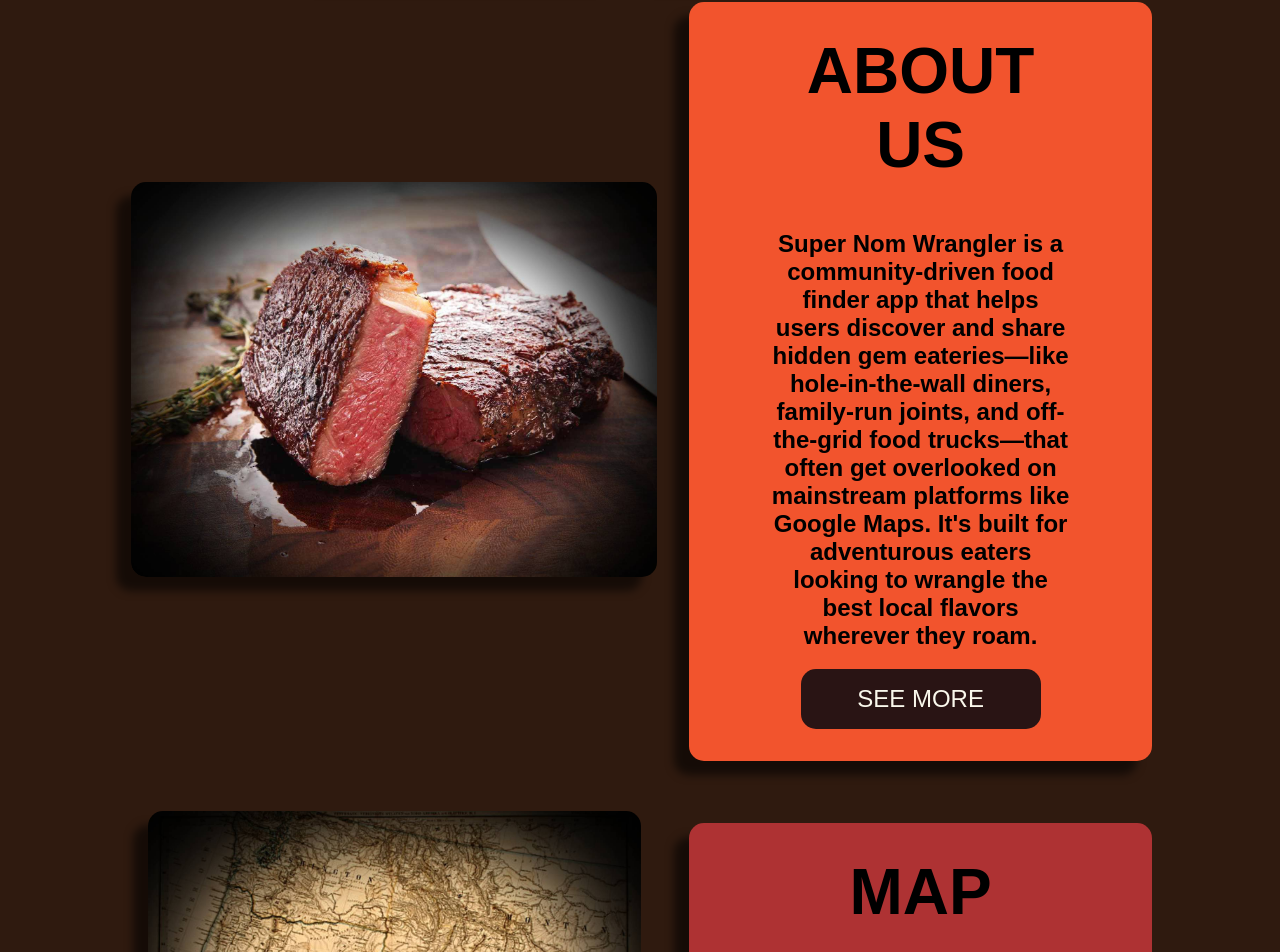
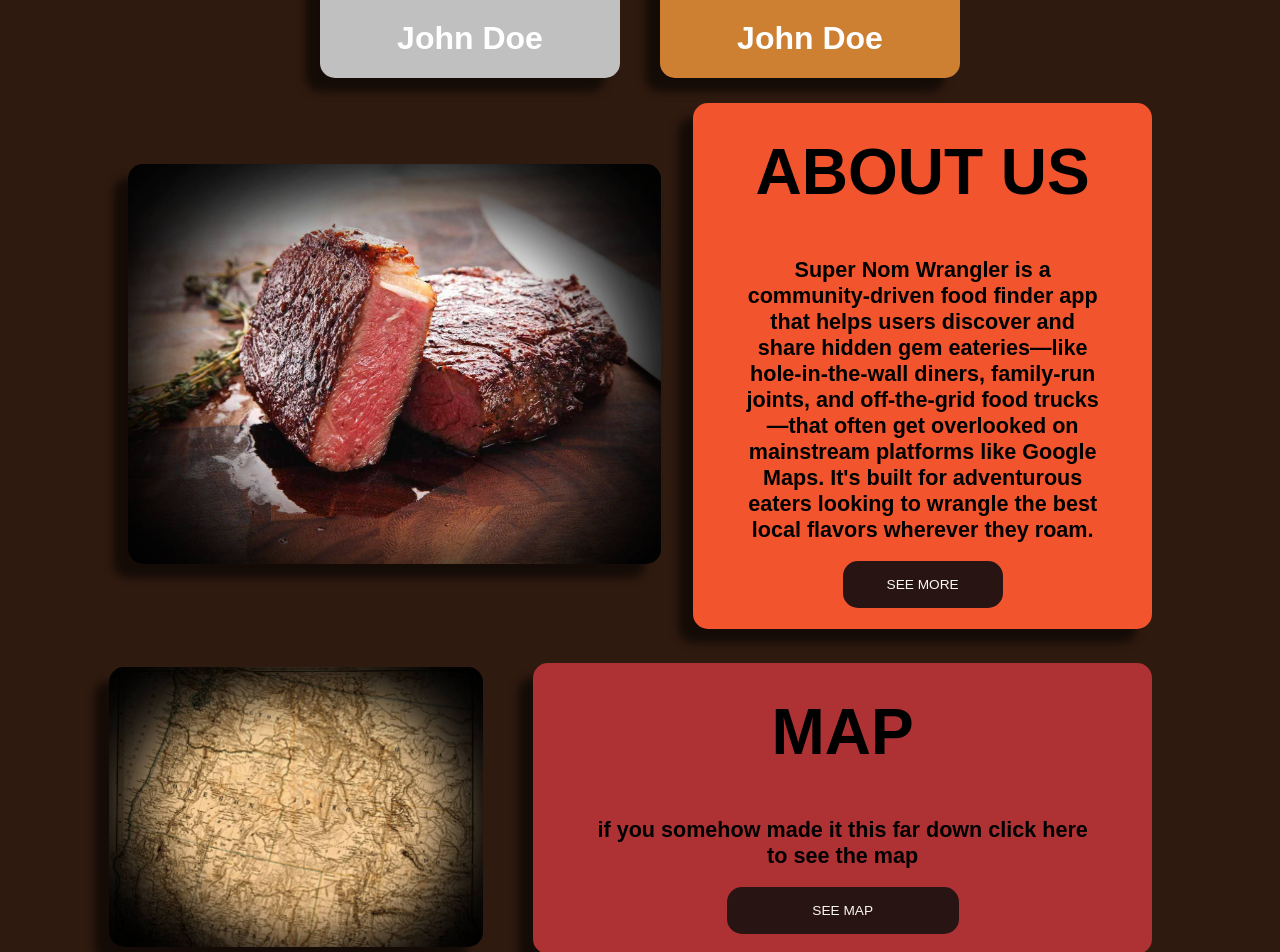
Before and after one commit to LeighVirrey/SuperNomWrangler, a React (Create React App) app in the folder front-end/nom-wrangler/: page / in a window 1280 px wide. Shown: the part 3029-3981 px from the top of the page. Built offline with nearby package versions, Linux system fonts and the light colour scheme.

Commit message:
CSS
moreupdates for the same stuff

```diff
--- a/front-end/nom-wrangler/src/component/home/home.css
+++ b/front-end/nom-wrangler/src/component/home/home.css
@@ -2,6 +2,8 @@
 
 .home {
     justify-items: center;
+    margin-left: 10%;
+    margin-right: 10%;
 }
 
 .restO {
@@ -96,41 +98,39 @@
     gap: 2rem;
     align-items: center;
     justify-content: center;
-    margin-bottom: 2rem;
-    margin-right: 10%;
+    margin-bottom: 1rem;
+    width: fit-content;
 }
 
 .steak{
-    width: 80%;
-    height: 100%;
+    height: 400px;
     object-fit: cover;
     border-radius: var(--border-radius-md);
-    background-size: cover;
-    margin-left: 20%
 
 }
 
 .map{
-    width: 75%;
-    height: 100%;
+    height: 280px;
     object-fit: cover;
     border-radius: var(--border-radius-md);
-    margin-left: 20%;
+    margin-left: -10%;
 }
 
 .aboutHeader{
     margin-bottom: 3rem;
     font-weight: bold;
-    font-size: 60px;
+    font-size: 90%;
 }
 .aboutText{
     color: black;
     border-radius: var(--border-radius-md);
     background-color: var(--color-primary);
     width: 60%;
-    padding-left: 5rem;
-    padding-right: 5rem;
-    padding-bottom: 2rem;
+    padding-left: 5%;
+    padding-right: 5%;
+    padding-bottom: 2%;
+    font-size: 90%;
+
 }
 
 .aboutButton{
@@ -140,7 +140,8 @@
     color: var(--color-text);
     font-size: x-large;
     padding: 1rem;
-    width: 15rem;
+    width: 45%;
+    font-size: 95%;
 }
 
 .mapText{
@@ -148,9 +149,11 @@
     border-radius: var(--border-radius-md);
     background-color: #AE3233;
     width: 60%;
-    padding-left: 5rem;
-    padding-right: 5rem;
-    padding-bottom: 2rem;
+    padding-left: 5%;
+    padding-right: 5%;
+    padding-bottom: 2%;
+    font-size: 90%;
+
 }
 
 .backToTopButton {
```
